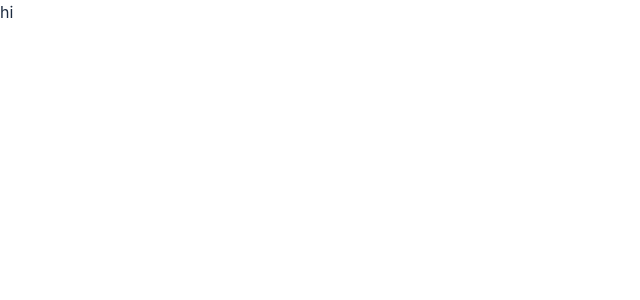
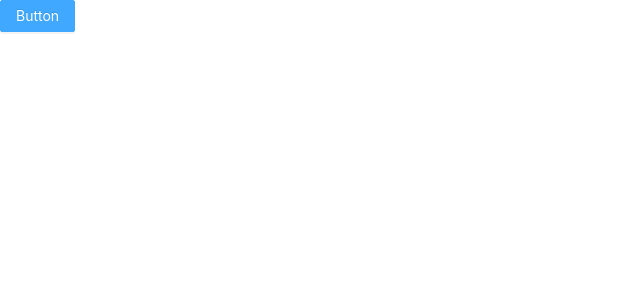
Before and after one commit to Hefeixiong/manager-ts, a React (Vite) app: page / in a window 1280 px wide. Shown: the top 300 px of the page, without its empty margins (0-640 px from the left). Built offline with nearby package versions, Linux system fonts and the light colour scheme.

Commit message:
新增antd

```diff
--- a/package.json
+++ b/package.json
@@ -9,6 +9,7 @@
     "preview": "vite preview"
   },
   "dependencies": {
+    "antd": "^4.24.2",
     "react": "^18.2.0",
     "react-dom": "^18.2.0",
     "sass": "^1.56.1"
--- a/src/App.tsx
+++ b/src/App.tsx
@@ -1,10 +1,13 @@
-import { useState } from "react";
-import reactLogo from "./assets/react.svg";
+import React, { FC } from "react";
+import { Button } from "antd";
+import "antd/dist/antd.css";
 
-function App() {
-  const [count, setCount] = useState(0);
-
-  return <div className="App">hi</div>;
-}
+const App: FC = () => {
+  return (
+    <div className="App">
+      <Button type="primary">Button</Button>
+    </div>
+  );
+};
 
 export default App;
```
Also changed, not shown: 1 other file (tests, documents, lock files or other folders).
